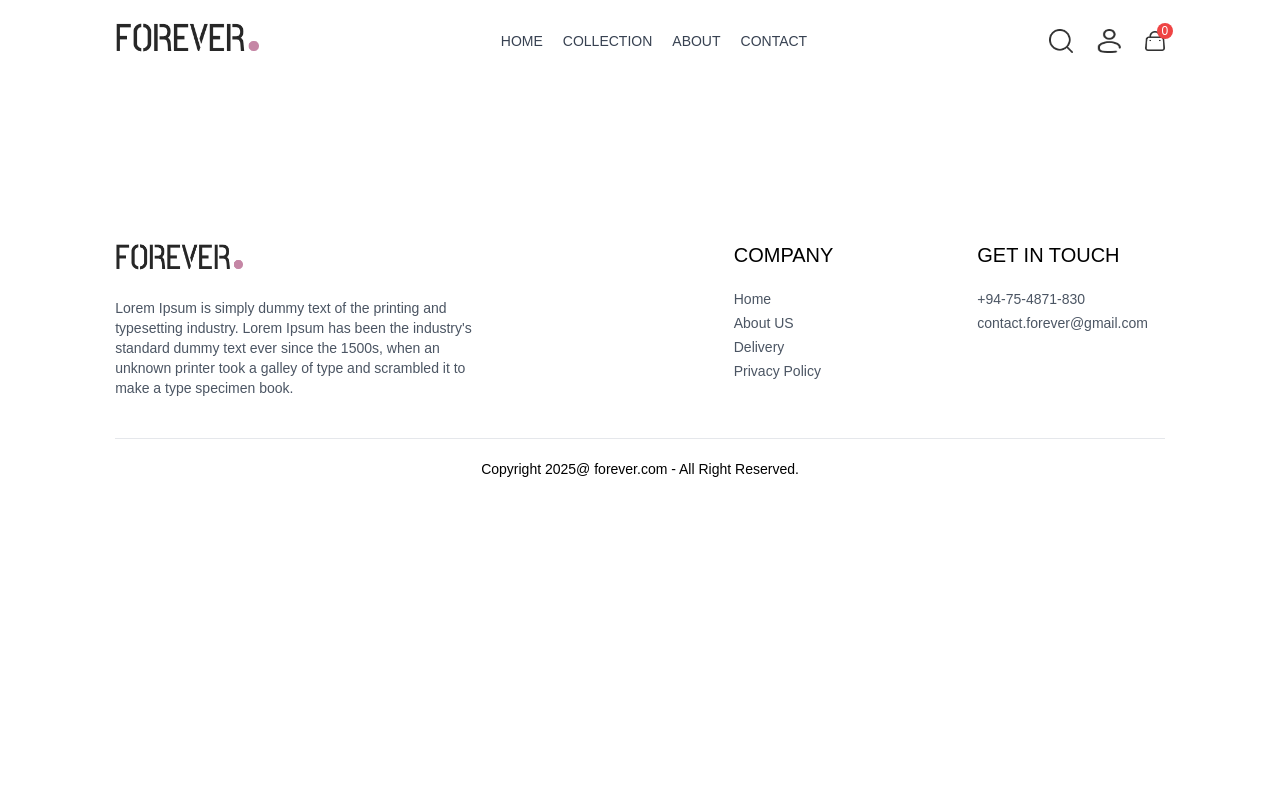
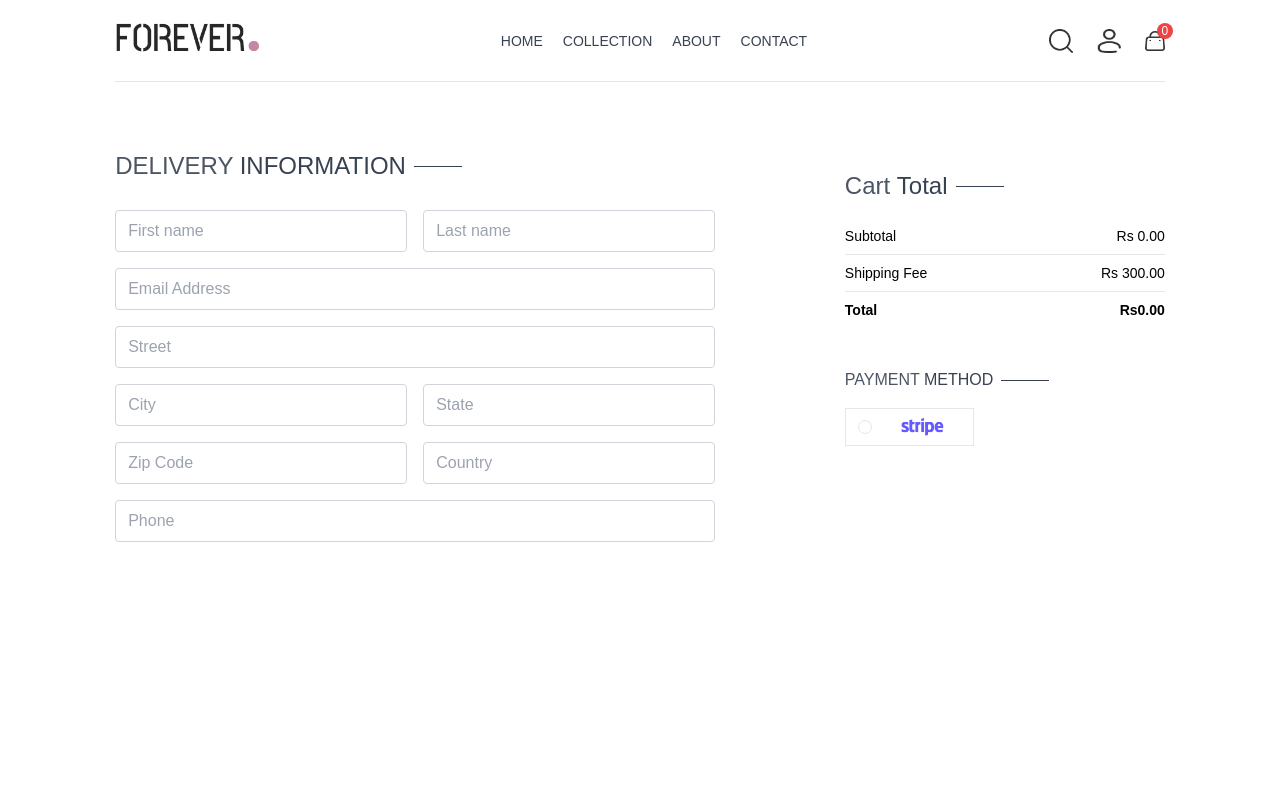
Before and after one commit to RuchiraRat/E-COMMERCE_APP, a React (Vite) app in the folder frontend/: page /place-order in a window 1280 px wide. Shown: the top 800 px of the page. Built offline with nearby package versions, Linux system fonts and the light colour scheme.

Commit message:
Add delivery and payment UI to PlaceOrder page
Introduces a delivery information form and payment method selection to the PlaceOrder page. Adds MasterCard and Visa logo assets for future payment options and integrates Title and CartTotal components for improved layout and user experience.

```diff
--- a/frontend/src/pages/PlaceOrder.jsx
+++ b/frontend/src/pages/PlaceOrder.jsx
@@ -1,10 +1,86 @@
 import React from 'react'
+import Title from '../components/Title'
+import CartTotal from '../components/CartTotal'
+import { assets } from '../assets/assets'
 
 const PlaceOrder = () => {
   return (
-    <div>
+    <div className='flex flex-col sm:flex-row justify-between gap-8 pt-5 sm:pt-14 min-h-[80vh] border-t'>
 
+      {/* Left Section */}
+      <div className='w-full sm:max-w-[600px]'>
+        <div className='text-xl sm:text-2xl my-3'>
+          <Title text1={'DELIVERY'} text2={'INFORMATION'} />
+        </div>
+
+        <form className='grid grid-cols-1 sm:grid-cols-2 gap-4'>
+          <input
+            className='border border-gray-300 rounded py-2 px-3 w-full'
+            type='text'
+            placeholder='First name'
+          />
+          <input
+            className='border border-gray-300 rounded py-2 px-3 w-full'
+            type='text'
+            placeholder='Last name'
+          />
+          <input
+            className='border border-gray-300 rounded py-2 px-3 sm:col-span-2 w-full'
+            type='email'
+            placeholder='Email Address'
+          />
+          <input
+            className='border border-gray-300 rounded py-2 px-3 sm:col-span-2 w-full'
+            type='text'
+            placeholder='Street'
+          />
+          <input
+            className='border border-gray-300 rounded py-2 px-3 w-full'
+            type='text'
+            placeholder='City'
+          />
+          <input
+            className='border border-gray-300 rounded py-2 px-3 w-full'
+            type='text'
+            placeholder='State'
+          />
+          <input
+            className='border border-gray-300 rounded py-2 px-3 w-full'
+            type='number'
+            placeholder='Zip Code'
+          />
+          <input
+            className='border border-gray-300 rounded py-2 px-3 w-full'
+            type='text'
+            placeholder='Country'
+          />
+          <input
+            className='border border-gray-300 rounded py-2 px-3 sm:col-span-2 w-full'
+            type='number'
+            placeholder='Phone'
+          />
+        </form>
+      </div>
+
+      {/* Right Section */}
+      <div className='mt-8 min-w-80'>
+        <CartTotal />
+
+      <div className='mt-12'>
+        <Title text1={'PAYMENT'} text2={'METHOD'} />
+
+        {/* ---------------------Payment Method Selection--------------------- */}
+
+        <div className='flex gap-3 flex-col lg:flex-row'>
+          <div className='flex items-center gap-3 border p-2 px-3 cursor-pointer'>
+            <p className={`min-w-3.5 h-3.5 border rounded-full `}></p>
+            <img className='h-5 mx-4' src={assets.stripe_logo} alt='' />
+          </div>
+
+        </div>
+      </div>
     </div>
+  </div>
   )
 }
 
```
Also changed, not shown: frontend/src/assets/master_logo.png (added), frontend/src/assets/visa_logo.png (added).
